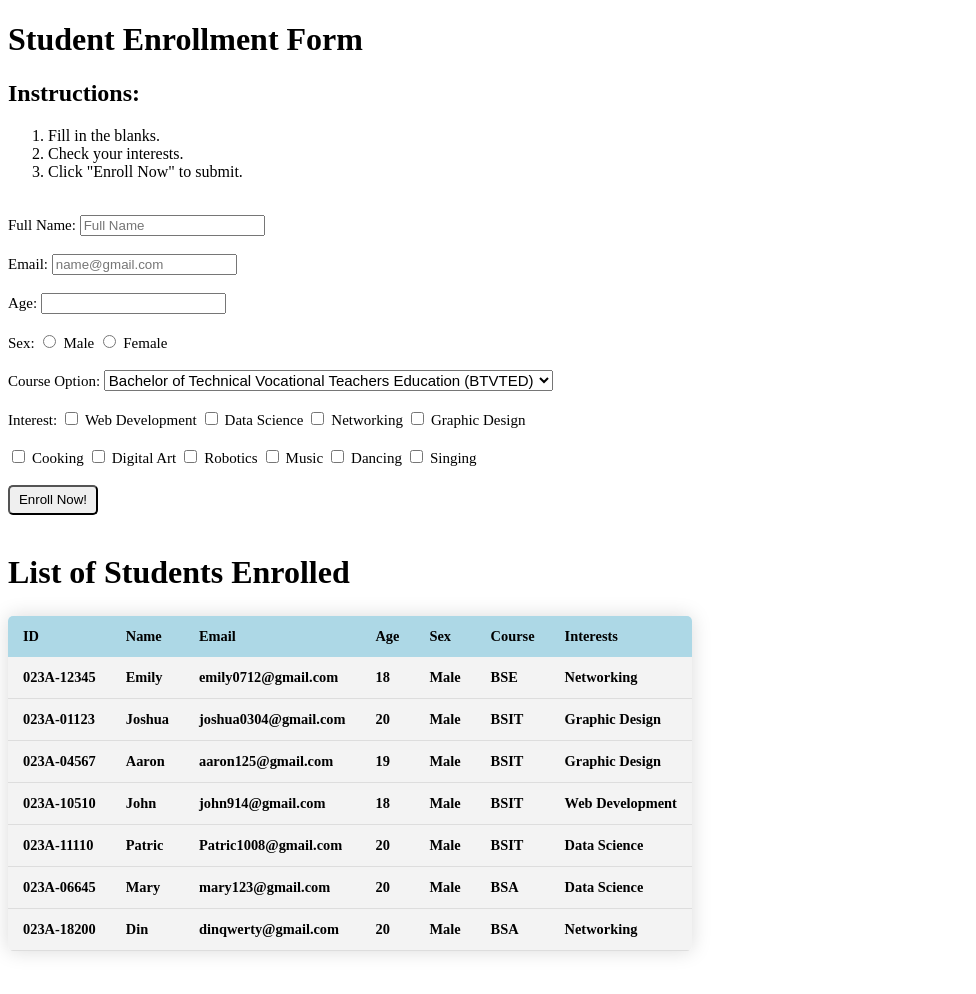
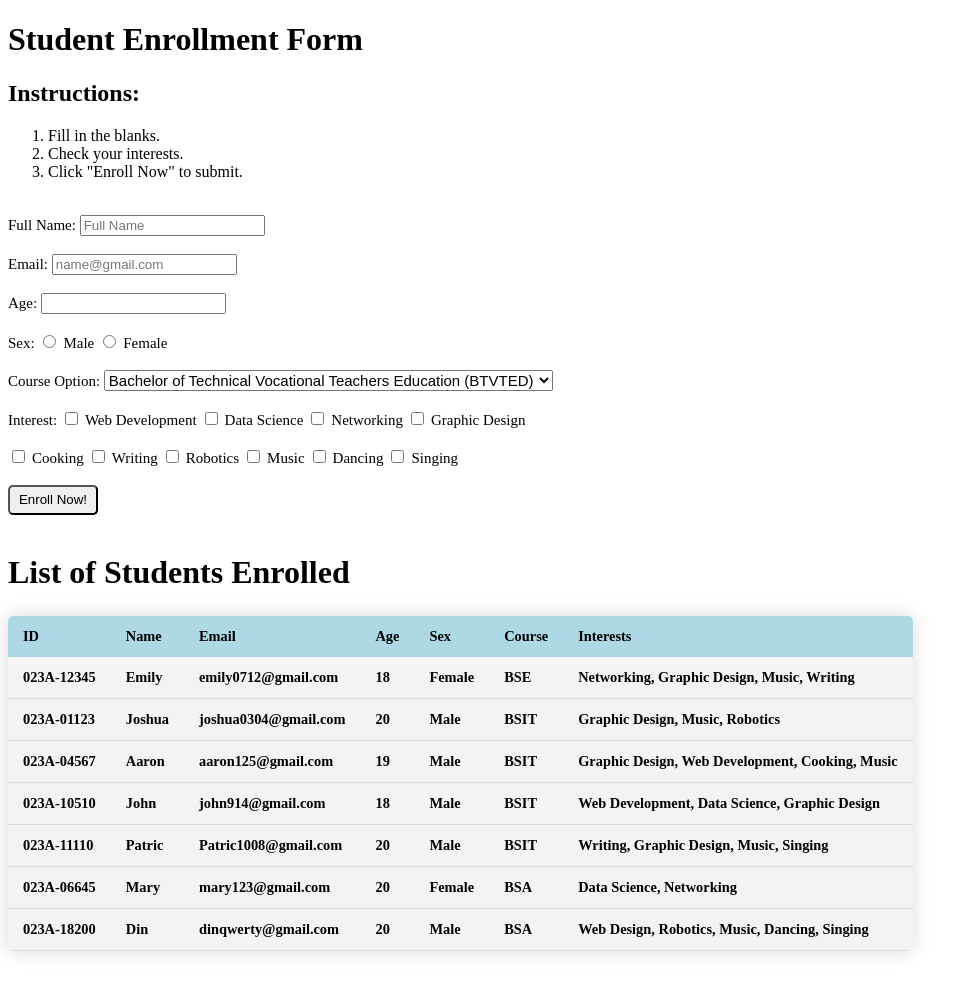
Before and after one commit to jshdnd16/FINALS-QUIZ-3-STUDENT-ENROLLMENT-FORM-using-HTML-and-CSS, a plain HTML site: page index.html in a window 1280 px wide. Shown: the whole page, without its empty margins (0-976 px from the left). Drawn offline with Linux system fonts and the light colour scheme.

Commit message:
Update index.html

```diff
--- a/index.html
+++ b/index.html
@@ -92,8 +92,8 @@
             <input type="checkbox" id="Cooking" name="Cooking">
             <label for="Cooking">Cooking</label>
 
-            <input type="checkbox" id="Digital Art" name="Digital Art">
-            <label for="Digital Art">Digital Art</label>
+            <input type="checkbox" id="Writing" name="Writing">
+            <label for="Writing">Writing</label>
 
             <input type="checkbox" id="Robotics" name="Robotics">
             <label for="Robotics">Robotics</label>
@@ -139,9 +139,9 @@
                 <th>Emily</th>
                 <th>emily0712@gmail.com</th>
                 <th>18</th>
-                <th>Male</th>
+                <th>Female</th>
                 <th>BSE</th>
-                <th>Networking</th>
+                <th>Networking, Graphic Design, Music, Writing</th>
             </tr>
             <tr>
                 <th>023A-01123</th>
@@ -150,7 +150,7 @@
                 <th>20</th>
                 <th>Male</th>
                 <th>BSIT</th>
-                <th>Graphic Design</th>
+                <th>Graphic Design, Music, Robotics</th>
             </tr>
             <tr>
                 <th>023A-04567</th>
@@ -159,7 +159,7 @@
                 <th>19</th>
                 <th>Male</th>
                 <th>BSIT</th>
-                <th>Graphic Design</th>
+                <th>Graphic Design, Web Development, Cooking, Music</th>
             </tr>
             <tr>
                 <th>023A-10510</th>
@@ -168,7 +168,7 @@
                 <th>18</th>
                 <th>Male</th>
                 <th>BSIT</th>
-                <th>Web Development</th>
+                <th>Web Development, Data Science, Graphic Design</th>
             </tr>
             <tr>
                 <th>023A-11110</th>
@@ -177,16 +177,16 @@
                 <th>20</th>
                 <th>Male</th>
                 <th>BSIT</th>
-                <th>Data Science</th>
+                <th>Writing, Graphic Design, Music, Singing</th>
             </tr>
             <tr>
                 <th>023A-06645</th>
                 <th>Mary</th>
                 <th>mary123@gmail.com</th>
                 <th>20</th>
-                <th>Male</th>
+                <th>Female</th>
                 <th>BSA</th>
-                <th>Data Science</th>
+                <th>Data Science, Networking</th>
             </tr>
             <tr>
                 <th>023A-18200</th>
@@ -195,7 +195,7 @@
                 <th>20</th>
                 <th>Male</th>
                 <th>BSA</th>
-                <th>Networking</th>
+                <th>Web Design, Robotics, Music, Dancing, Singing</th>
             </tr>
         </tbody>
     </table>
```
